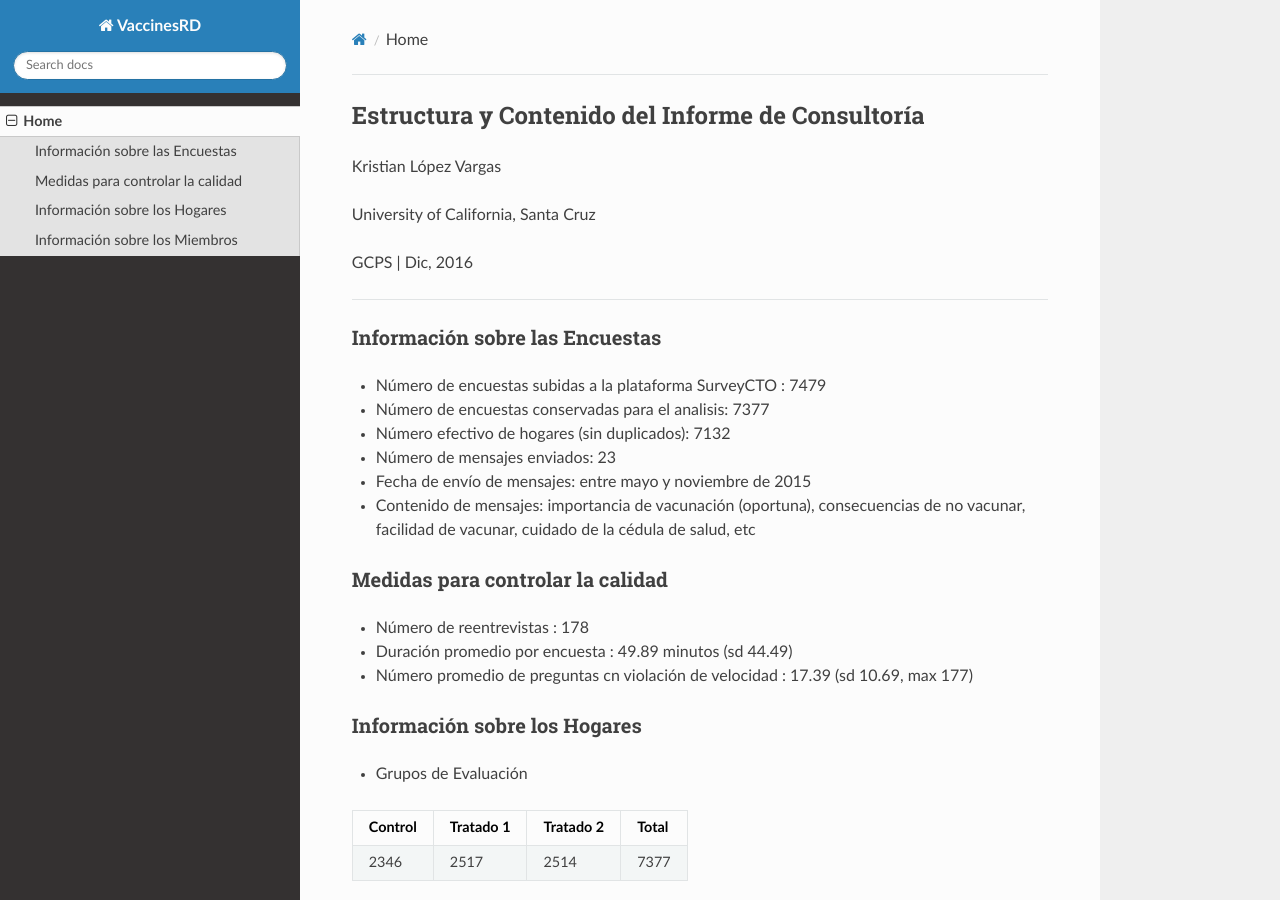
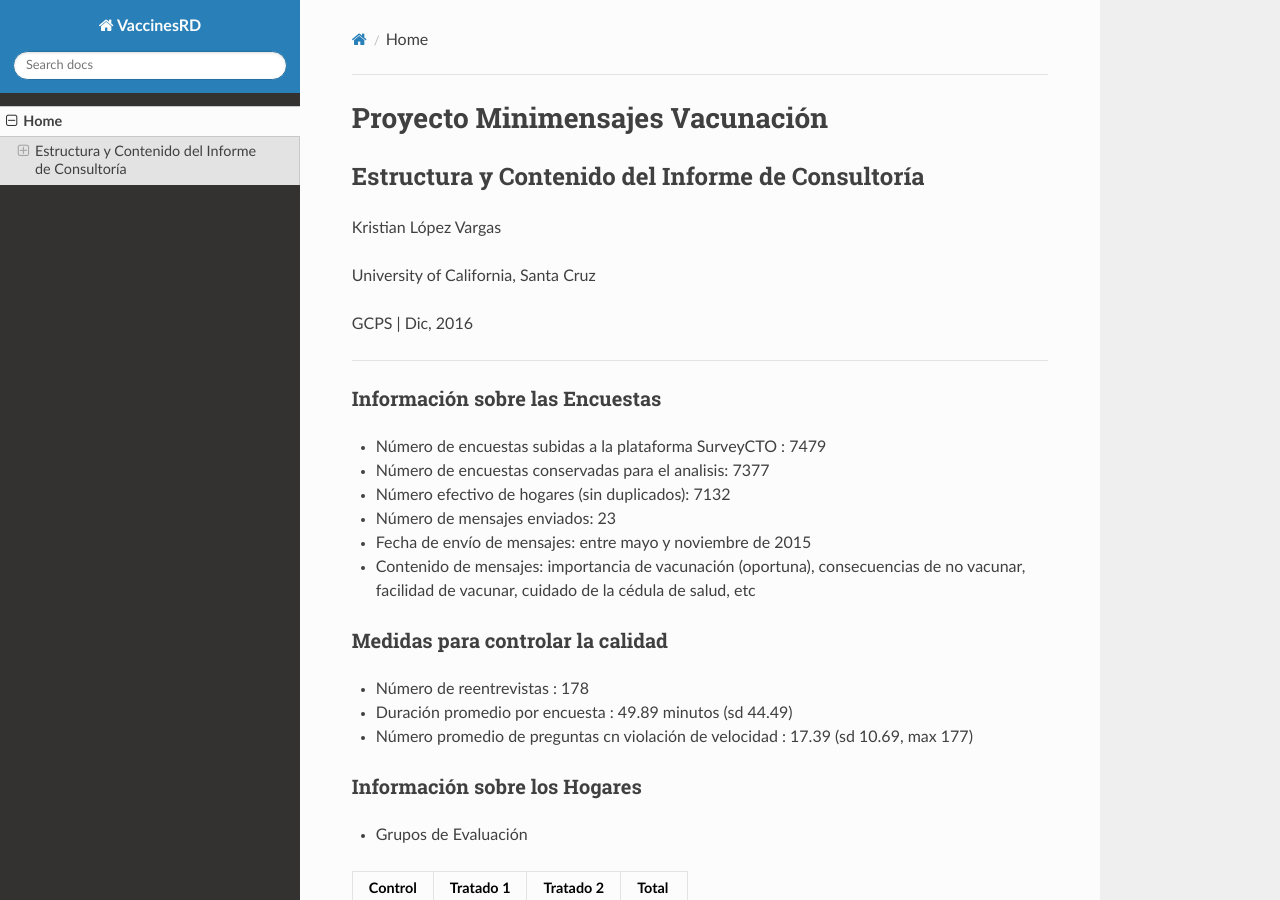
Before and after one commit to gabrielapao/vaccines_summary, an MkDocs documentation site: the page built from docs/index.md, in a window 1280 px wide and 900 px high. Built offline with MkDocs 1.6.1, drawn with Linux system fonts in a browser that asks for light colours; nearby versions of some CDN libraries; old or Windows-style settings are respelled for this version of MkDocs.

Commit message:
change md

```diff
--- a/docs/index.md
+++ b/docs/index.md
@@ -1,3 +1,4 @@
+# Proyecto Minimensajes Vacunación
 ## Estructura y Contenido del Informe de Consultoría
 
 Kristian López Vargas
```
